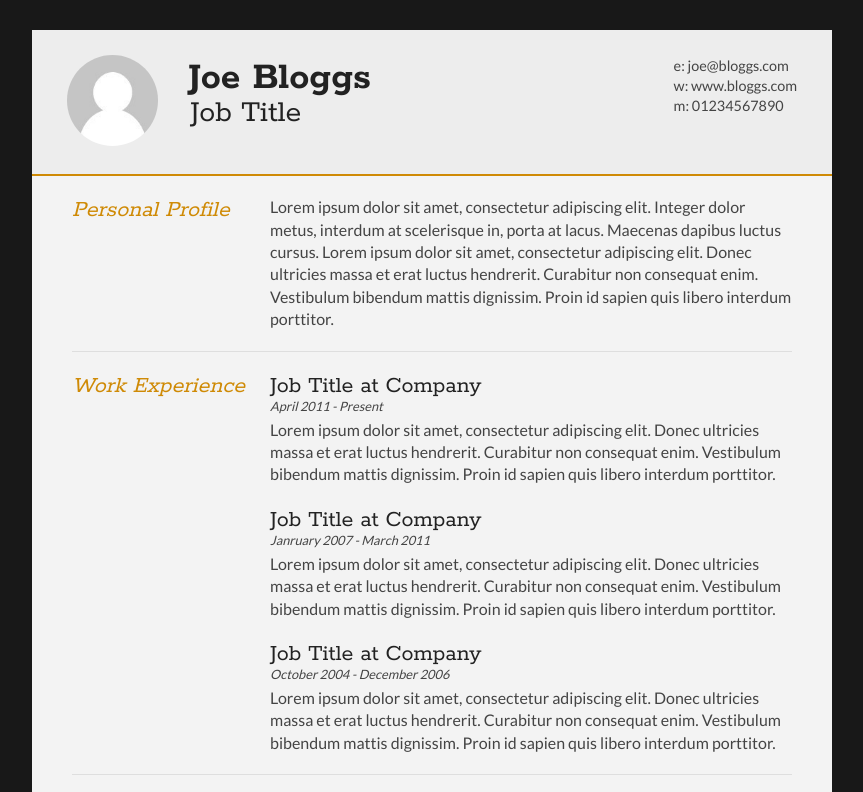
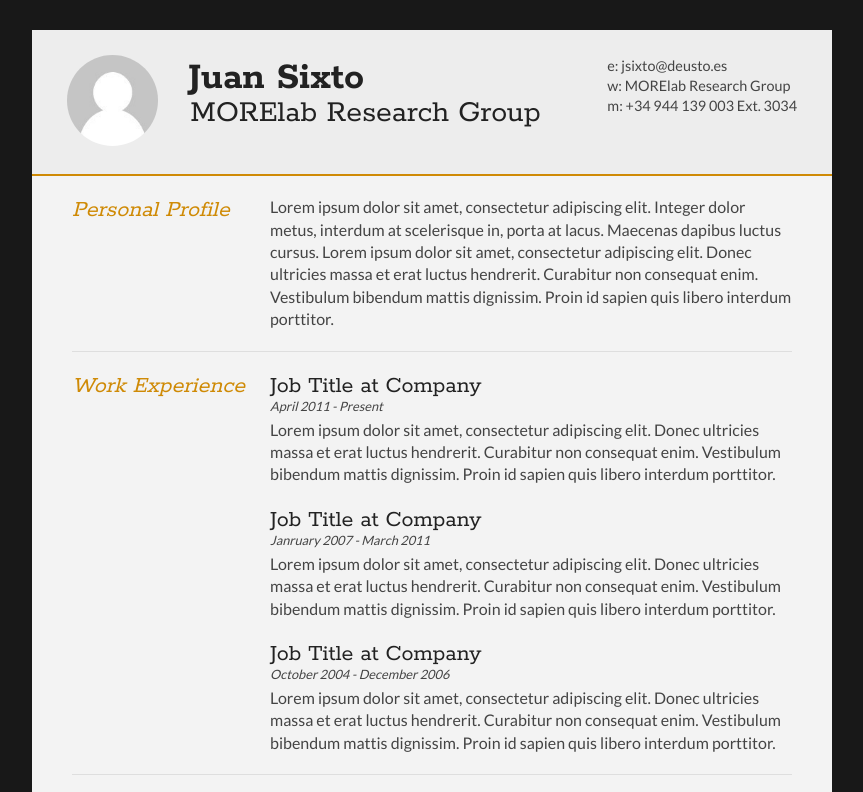
Before and after one commit to juansixto/PersonalWeb, a plain HTML site: page index.html in a window 1280 px wide. Shown: the top 792 px of the page, without its empty margins (208-1071 px from the left). Drawn offline with Linux system fonts and the light colour scheme.

Commit message:
Header Finished

```diff
--- a/index.html
+++ b/index.html
@@ -18,19 +18,19 @@
 <div id="cv" class="instaFade">
 	<div class="mainDetails">
 		<div id="headshot" class="quickFade">
-			<img src="headshot.jpg" alt="Alan Smith" />
+			<img src="headshot.jpg" alt="Juan Sixto" />
 		</div>
 
 		<div id="name">
-			<h1 class="quickFade delayTwo">Joe Bloggs</h1>
-			<h2 class="quickFade delayThree">Job Title</h2>
+			<h1 class="quickFade delayTwo">Juan Sixto</h1>
+			<h2 class="quickFade delayThree">MORElab Research Group</h2>
 		</div>
 
 		<div id="contactDetails" class="quickFade delayFour">
 			<ul>
-				<li>e: <a href="mailto:joe@bloggs.com" target="_blank">joe@bloggs.com</a></li>
-				<li>w: <a href="http://www.bloggs.com">www.bloggs.com</a></li>
-				<li>m: 01234567890</li>
+				<li>e: <a href="mailto:jsixto@deusto.es" target="_blank">jsixto@deusto.es</a></li>
+				<li>w: <a href="http://www.morelab.deusto.es/">MORElab Research Group</a></li>
+				<li>m: +34 944 139 003 Ext. 3034</li>
 			</ul>
 		</div>
 		<div class="clear"></div>
```
